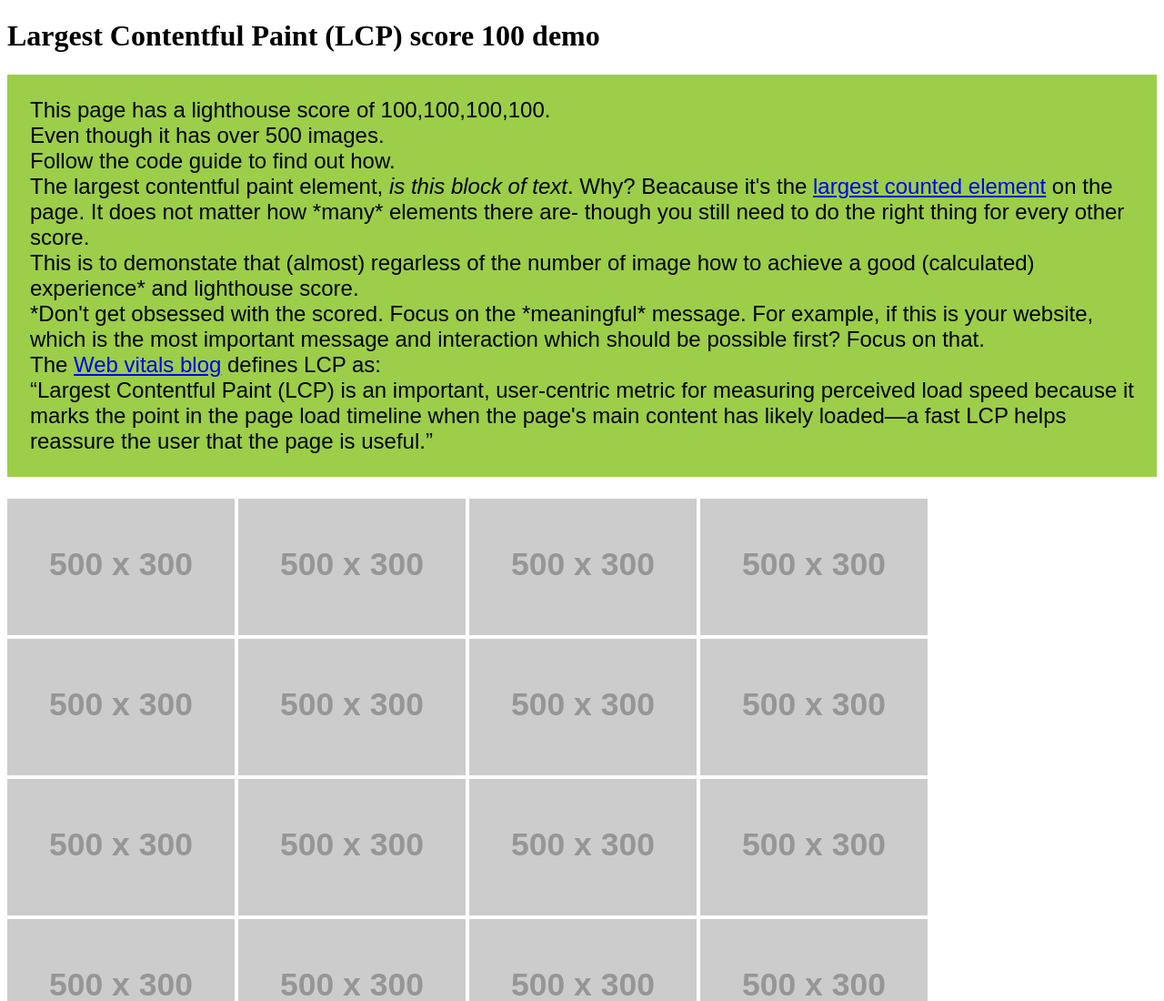
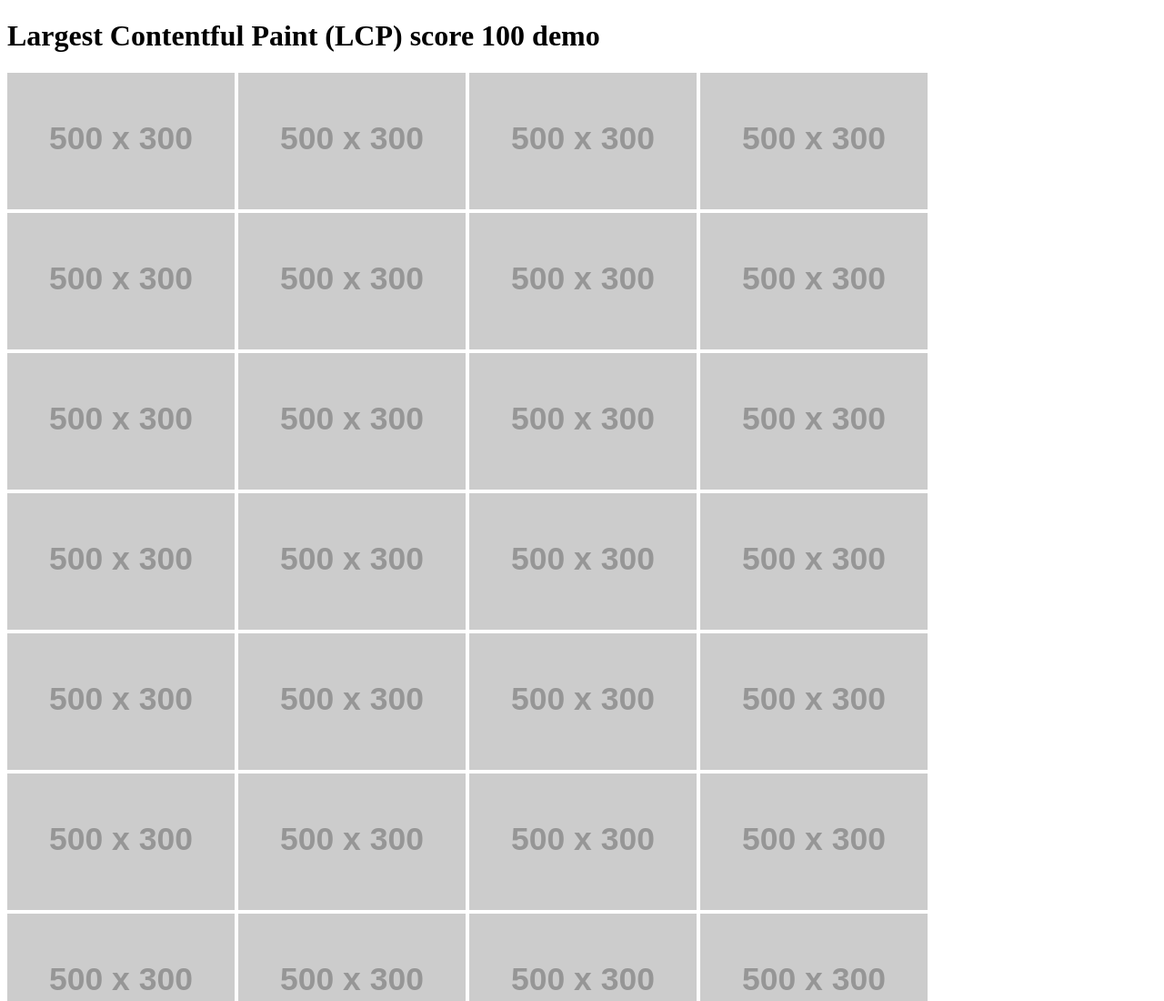
Before and after one commit to KAnkitXRoot/largest-contentful-paint-meaning-demo, a plain HTML site: page index.html in a window 1280 px wide. Shown: the top 1100 px of the page at 91% size. Drawn offline with Linux system fonts and the light colour scheme; placeholder pictures from the web are drawn by us.

Commit message:
Update index.html

```diff
--- a/index.html
+++ b/index.html
@@ -6,45 +6,7 @@
 this demo shows how the scoring works currently">
 
 <title>Largest Contentful Paint (LCP) score 100 demo</title>
-<style>
-@media (max-width: 50vw) {
-  img {
-    width: 250px;
-    height: 150px;
-  }
-}
-
-#header {
-    background: #9cce49;
-    padding: 25px;
-    font-size: 1.5em;
-    font-family: sans-serif;
-}
-</style>
 <h1>Largest Contentful Paint (LCP) score 100 demo</h1>
-
-<p id="header">
-This page has a lighthouse score of 100,100,100,100.<br />
-Even though it has over 500 images.<br />
-Follow the code guide to find out how.<br />
-
-The largest contentful paint element, <em>is this block of text</em>. Why? Beacause it's
-the <a href="https://web.dev/lcp/#examples">largest counted element</a> on the page.
-It does not matter how *many* elements there are- though you still need to do the
-right thing for every other score.
-<br />
-This is to demonstate that (almost) regarless of the number of image how to
-achieve a good (calculated) experience* and lighthouse score.
-<br />
-
-*Don't get obsessed with the scored. Focus on the *meaningful* message. For example,
-if this is your website, which is the most important message and interaction which
-should be possible first? Focus on that.
-<br />
-
-The <a href="https://web.dev/lcp/" title="Largest Contentful Paint (LCP)">Web vitals blog</a> defines LCP as:<br />
-<q>Largest Contentful Paint (LCP) is an important, user-centric metric for measuring perceived load speed because it marks the point in the page load timeline when the page's main content has likely loaded—a fast LCP helps reassure the user that the page is useful.</q>
-</p>
 
 <img src="https://via.placeholder.com/500x300" srcset="https://via.placeholder.com/250x150 250w, https://via.placeholder.com/500x300 500w" sizes="50vw" alt="grey box 500 by 300" width="250" height="150" />
 
```
